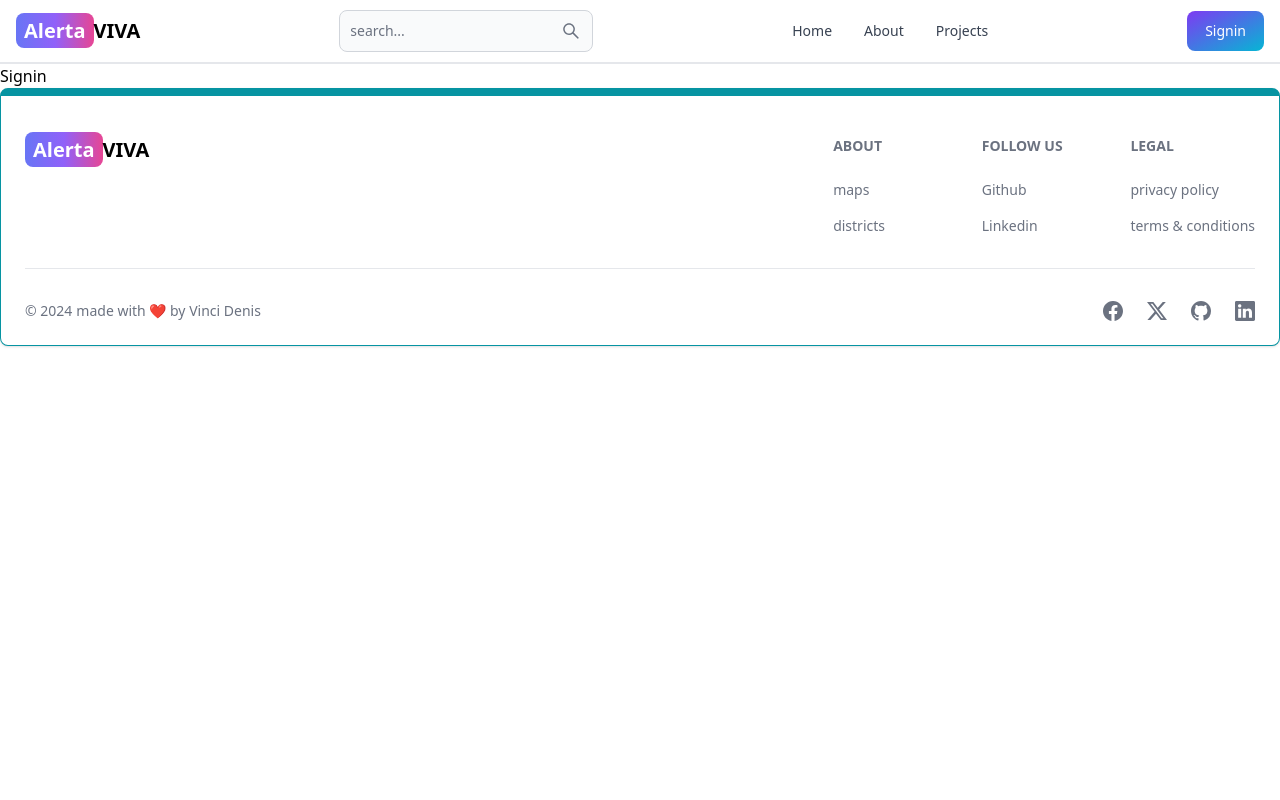
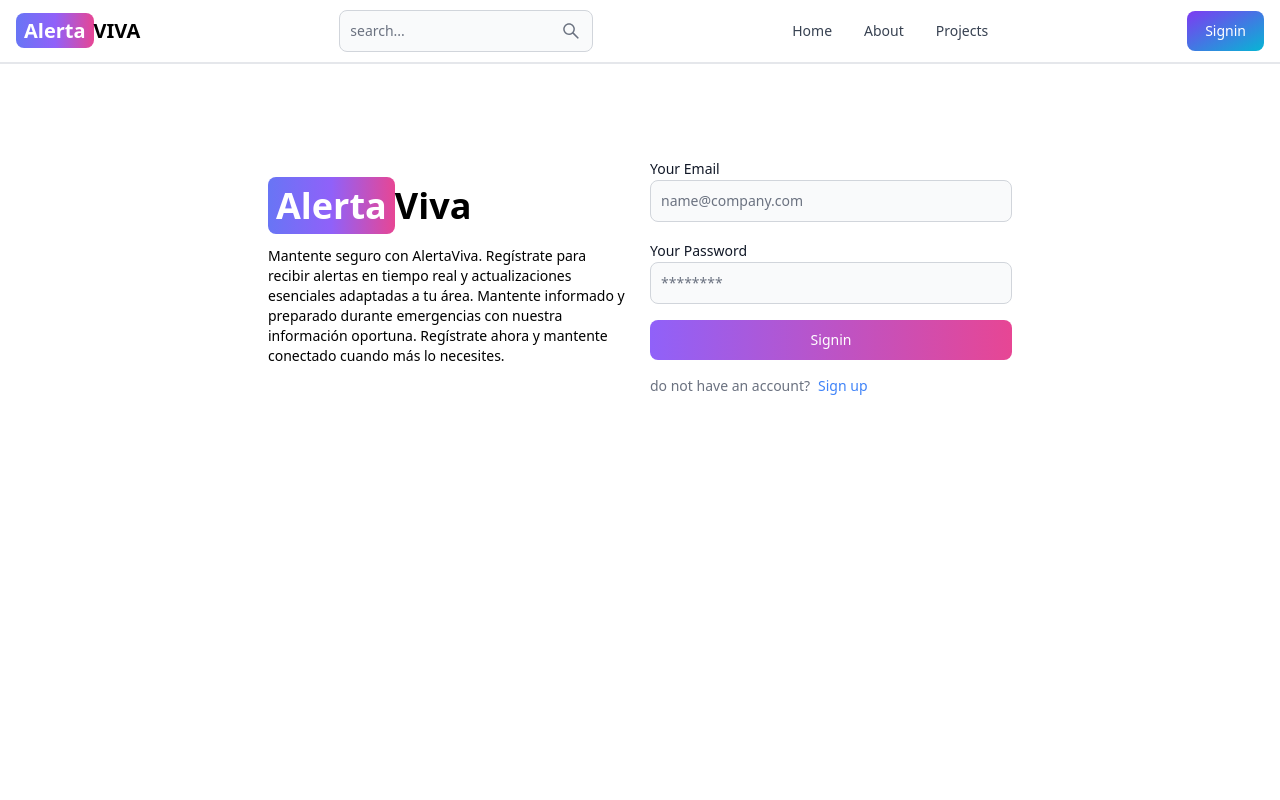
Before and after one commit to vinciCode999/mern-blog, a React (Vite) app in the folder client/: page /sign-in in a window 1280 px wide. Shown: the top 800 px of the page. Built offline with nearby package versions, Linux system fonts and the light colour scheme.

Commit message:
complete signin page functionalities

```diff
--- a/client/src/pages/Signin.jsx
+++ b/client/src/pages/Signin.jsx
@@ -1,7 +1,94 @@
-import React from 'react'
+import { Alert, Button, Label, Spinner, TextInput } from 'flowbite-react';
+import React, { useState } from 'react';
+import { Link, useNavigate } from 'react-router-dom';
 
 export default function Signin() {
+  const navigate = useNavigate()
+  const [formData, setFormData] = useState({});
+  const [errorMessage, setErrorMessage] = useState(null);
+  const [loading, setLoading] = useState(false);
+
+  const handleChange = (e) => {
+    setFormData((prev) => ({ ...prev, [e.target.id]: e.target.value.trim() }));
+  };
+
+  const handleSubmit = async (e) => {
+    e.preventDefault();
+    if (!formData.email || !formData.password) {
+      return setErrorMessage('Please fill all fields');
+    }
+    try {
+      setLoading(true);
+      setErrorMessage(null);
+      const res = await fetch('/api/auth/signin', {
+        method: 'POST',
+        headers: { 'Content-Type': 'application/json' },
+        body: JSON.stringify(formData),
+      });
+      const data = await res.json();
+      setLoading(false);
+      if (!res.ok) {
+        throw new Error(data.message || 'Something went wrong');
+      }
+      // handle successful signup (e.g., redirect, show success message)
+      navigate('/')
+    } catch (error) {
+      setErrorMessage(error.message);
+      setLoading(false);
+    }
+  };
   return (
-    <div>Signin</div>
+    <div className='min-h-screen mt-20'>
+      <div className='flex p-3 max-w-3xl mx-auto flex-col md:flex-row md:items-center gap-5'>
+        {/* left */}
+        <div className='flex-1'>
+          <Link to='/' className='font-bold dark:text-white text-4xl'>
+            <span className='px-2 py-1 bg-gradient-to-r from-indigo-500 via-purple-500 to-pink-500 rounded-lg text-white'>
+              Alerta
+            </span>
+            Viva
+          </Link>
+          <p className='text-sm mt-5'>
+            Mantente seguro con AlertaViva. Regístrate para recibir alertas en tiempo real y actualizaciones esenciales adaptadas a tu área. Mantente informado y preparado durante emergencias con nuestra información oportuna. Regístrate ahora y mantente conectado cuando más lo necesites.
+          </p>
+        </div>
+
+        {/* right */}
+        <div className='flex-1'>
+          <form className='flex flex-col gap-4' onSubmit={handleSubmit}>
+            <div>
+              <Label value='Your Email' />
+              <TextInput type='email' placeholder='name@company.com' id='email' onChange={handleChange} />
+            </div>
+
+            <div>
+              <Label value='Your Password' />
+              <TextInput type='password' placeholder='********' id='password' onChange={handleChange} />
+            </div>
+            <Button gradientDuoTone='purpleToPink' type='submit' disabled={loading}>
+              {loading ? (
+                <>
+                  <Spinner size="sm"/>
+                  <span className='pl-3'>Loading...</span>
+                </>
+              ) : (
+                'Signin'
+              )}
+            </Button>
+          </form>
+          <div className='flex gap-2 text-sm mt-4'>
+            <span className='text-sm text-gray-500'>do not have an account?</span>
+            <Link className='text-blue-500' to='/sign-up'>
+              Sign up
+            </Link>
+          </div>
+          {errorMessage && (
+            <Alert className='mt-5' color='failure'>
+              {errorMessage}
+            </Alert>
+          )}
+        </div>
+      </div>
+    </div>
   )
 }
```
